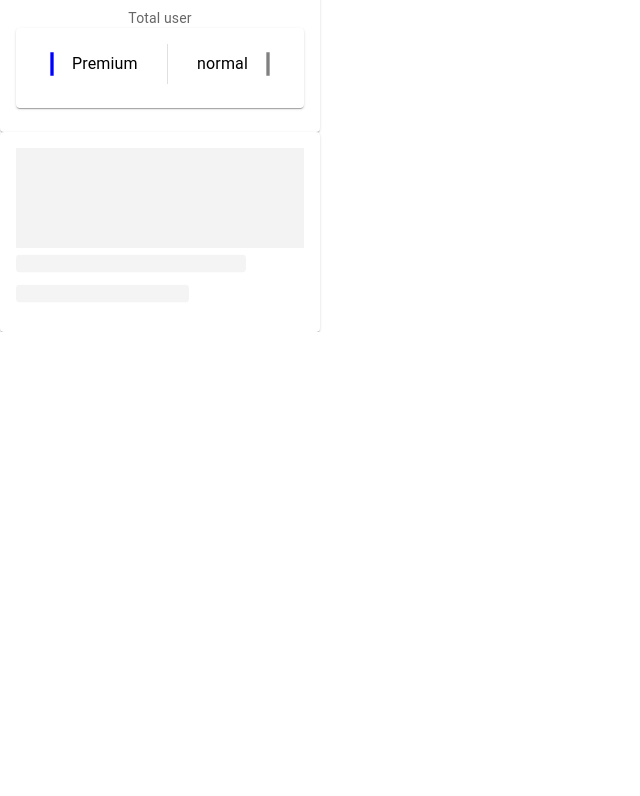
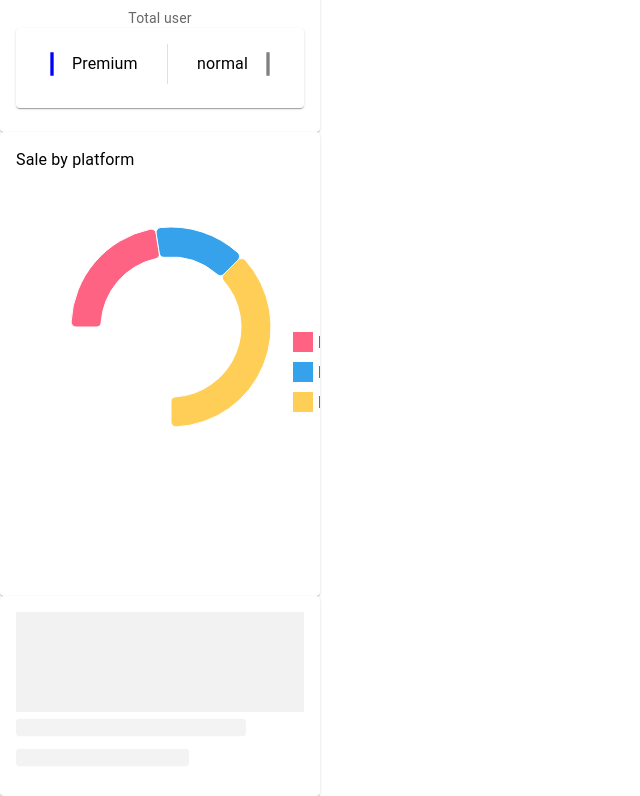
Before and after one commit to Koshick143/dashboad-components, a React (Vite) app: page / in a window 1280 px wide. Shown: the part 1099-1895 px from the top of the page, without its empty margins (0-640 px from the left). Before the commit the page ends 1431 px from the top, so only its background shows below. Built offline with nearby package versions, Linux system fonts and the light colour scheme.

Commit message:
done with the pie chart

```diff
--- a/src/App.tsx
+++ b/src/App.tsx
@@ -10,6 +10,7 @@ import GaugeChart from './components/GaugeChart'
 
 import { Box,Typography } from '@mui/material'
 import ChartCardSkeleton from './components/ChartCardSkeleton'
+import PieChartComponent from './components/PieChartComponent'
 
 function App() {
 
@@ -29,6 +30,10 @@ function App() {
       <Typography variant="body1" color="initial"> Registered User</Typography>
         <GaugeChart/>
       </ChartCard>
+      <ChartCard>
+      <Typography variant="body1" color="initial"> Sale by platform</Typography>
+         <PieChartComponent/>
+      </ChartCard>
       <ChartCardSkeleton/>
     </>
   )
--- a/src/components/GaugeChart.tsx
+++ b/src/components/GaugeChart.tsx
@@ -21,7 +21,7 @@ import RemoveIcon from '@mui/icons-material/Remove';
     },
   }}
   text={
-     ({ value ,}) => `${value}`
+     ({ valueMax ,}) => `${valueMax}`
 
   }
 
--- /dev/null
+++ b/src/components/PieChartComponent.tsx
@@ -0,0 +1,32 @@
+import React from 'react';
+import { PieChart } from '@mui/x-charts/PieChart';
+
+const PieChartComponent = () => {
+  const data = [
+    { name: 'Platform A', value: 30, color: '#FF6384' },
+    { name: 'Platform B', value: 20, color: '#36A2EB' },
+    { name: 'Platform C', value: 50, color: '#FFCE56' },
+  ];
+
+  return (
+    <div style={{ height: 400, width: 400 }}>  {/* Define the height and width of the container */}
+      <PieChart
+        series={[
+          {
+            innerRadius: 70,
+            outerRadius: 100,
+            paddingAngle: 0,
+            cornerRadius: 5,
+            startAngle: -90,
+            endAngle: 180,
+            cx: 150,
+            cy: 150,
+            data: data.map((entry) => ({ ...entry, label: entry.name })),
+          },
+        ]}
+      />
+    </div>
+  );
+}
+
+export default PieChartComponent;
```
